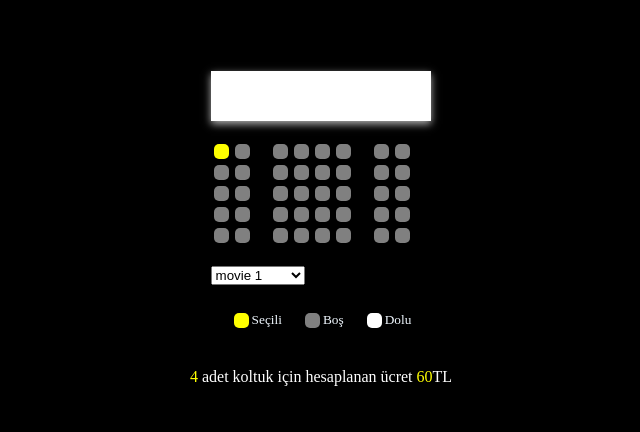
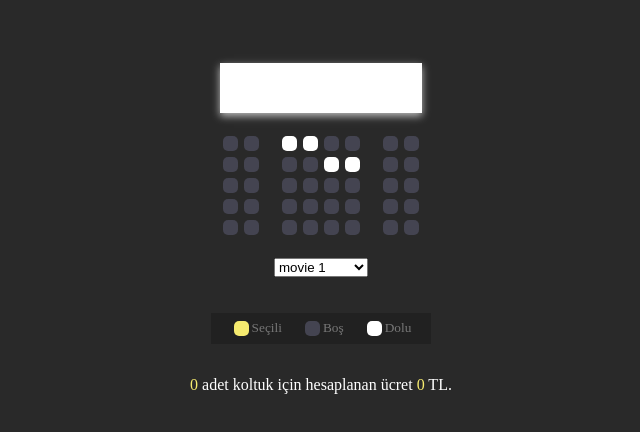
Before and after one commit to MusabAkan/Modern-Javascript, a plain HTML site: page #movie_ticket_booking_application/index.html in a window 1280 px wide. Shown: the part 174-606 px from the top of the page, without its empty margins (319-959 px from the left). Drawn offline with Linux system fonts and the light colour scheme.

Commit message:
#119221808

```diff
--- a/#movie_ticket_booking_application/index.html
+++ b/#movie_ticket_booking_application/index.html
@@ -1,22 +1,34 @@
 <!DOCTYPE html>
 <html lang="en">
 <head>
-    <meta charset="UTF-8" />
-    <meta http-equiv="X-UA-Compatible" content="IE=edge" />
-    <meta name="viewport" content="width=device-width, initial-scale=1.0" />
-    <title>Sinema Rezervasyon Uygulaması</title>
-    <link rel="stylesheet" href="style.css" />
+    <meta charset="UTF-8">
+    <meta http-equiv="X-UA-Compatible" content="IE=edge">
+    <meta name="viewport" content="width=device-width, initial-scale=1.0">
+    <link rel="stylesheet" href="style.css">
+    <title>Sinema Bilet Rezervasyon</title>
 </head>
 <body>
+
+
     <div class="container">
         <div class="screen"></div>
         <div class="row">
-        <div class="seat selected"></div>
+            <div class="seat"></div>
+            <div class="seat"></div>
+            <div class="seat reserved"></div>
+            <div class="seat reserved"></div>
             <div class="seat"></div>
             <div class="seat"></div>
             <div class="seat"></div>
             <div class="seat"></div>
+        </div>
+        <div class="row">
             <div class="seat"></div>
+            <div class="seat"></div>
+            <div class="seat"></div>
+            <div class="seat"></div>
+            <div class="seat reserved"></div>
+            <div class="seat reserved"></div>
             <div class="seat"></div>
             <div class="seat"></div>
         </div>
@@ -50,20 +62,11 @@
             <div class="seat"></div>
             <div class="seat"></div>
         </div>
-      <div class="row">
-        <div class="seat"></div>
-        <div class="seat"></div>
-        <div class="seat"></div>
-        <div class="seat"></div>
-        <div class="seat"></div>
-        <div class="seat"></div>
-        <div class="seat"></div>
-        <div class="seat"></div>
     </div>
 
     <div class="movie-list">
         <select id="movie">
-          <option disabled>Flim Seçiniz</option>
+            <option disabled>Film Seçiniz</option>
             <option value="20">movie 1</option>
             <option value="22">movie 2</option>
             <option value="25">movie 3</option>
@@ -84,9 +87,12 @@
             <small>Dolu</small>
         </li>
     </ul>
-    </div>
 
-    <p class="text"><span id="count">4</span> adet koltuk için hesaplanan ücret <span id="amount">60</span>TL</p>
+    <p class="text">
+        <span id="count">3</span> adet koltuk için hesaplanan ücret <span id="amount">60</span> TL.
+    </p>
+
+
 
     <script src="script.js"></script>
 </body>
--- a/#movie_ticket_booking_application/script.js
+++ b/#movie_ticket_booking_application/script.js
@@ -0,0 +1,70 @@
+const container = document.querySelector('.container');
+const count = document.getElementById('count');
+const amount = document.getElementById('amount');
+const select = document.getElementById('movie');
+const seats = document.querySelectorAll('.seat:not(.reserved)');
+
+getFromLocalStorage();
+calculateTotal();
+
+container.addEventListener('click', function(e) {
+   if(e.target.classList.contains('seat') && !e.target.classList.contains('reserved')) {
+       e.target.classList.toggle('selected');
+       calculateTotal()
+    }
+});
+
+select.addEventListener('change', function(e) {
+    calculateTotal();
+});
+
+function calculateTotal() {
+    const selectedSeats = container.querySelectorAll('.seat.selected');
+
+    const selectedSeatsArr = [];
+    const seatsArr = [];
+
+    selectedSeats.forEach(function(seat) {
+        selectedSeatsArr.push(seat);
+    });
+
+    seats.forEach(function(seat) {
+        seatsArr.push(seat);
+    });
+
+    // [1,3,5]
+    let selectedSeatIndexs = selectedSeatsArr.map(function(seat) {
+        return seatsArr.indexOf(seat);
+    });
+
+    let selectedSeatCount = selectedSeats.length;
+    count.innerText = selectedSeatCount;
+    amount.innerText = selectedSeatCount * select.value;
+
+    saveToLocalStorage(selectedSeatIndexs);
+}
+
+function getFromLocalStorage() {
+    const selectedSeats = JSON.parse(localStorage.getItem('selectedSeats'));
+
+    if (selectedSeats !=null && selectedSeats.length > 0) {
+        seats.forEach(function(seat, index) {
+            if (selectedSeats.indexOf(index) > -1) {
+                seat.classList.add('selected');
+            }
+        });
+    }
+
+
+
+    const selectedMovieIndex = localStorage.getItem('selectedMovieIndex');
+
+    if (selectedMovieIndex != null) {
+        select.selectedIndex = selectedMovieIndex;
+    }
+}
+
+function saveToLocalStorage(indexs) {
+    localStorage.setItem('selectedSeats', JSON.stringify(indexs));
+    localStorage.setItem('selectedMovieIndex', select.selectedIndex);
+}
--- a/#movie_ticket_booking_application/style.css
+++ b/#movie_ticket_booking_application/style.css
@@ -1,74 +1,73 @@
-body{
-    background-color: black;
+body {
+    background-color: #292929;
     display: flex;
     flex-direction: column;
     align-items: center;
     justify-content: center;
     height: 100vh;
     margin: 0;
+    color: #fff;
 }
 
-.screen{
-    background-color: white;
+.seat {
+    background-color: #444451;
+    height: 15px;
+    width: 15px;
+    margin: 3px;
+    border-radius: 5px;
+}
+
+.seat.selected {
+    background-color: #f6eb6f;
+}
+
+.seat.reserved {
+    background-color: #fff;
+}
+
+.seat:not(.reserved):hover {
+    cursor: pointer;
+    transform: scale(1.3);
+}
+
+.seat:nth-of-type(2) {
+    margin-right: 20px;
+}
+
+.seat:nth-last-of-type(3) {
+    margin-right: 20px;
+}
+
+.row {
+    display: flex;
+}
+
+.screen {
+    background-color: #fff;
     height: 50px;
     width: 100%;
     margin: 20px 0;
     box-shadow: 0 3px 8px rgba(255, 255, 255, 0.7);
 }
 
-.seat{
-    background-color: gray;
-    height: 15px;
-    width: 15px;
-    margin: 3px;
-    border-radius: 5px;
-}
-
-.seat.selected{
-    background-color: yellow;
-}
-
-.seat.reserved{
-    background-color: white;
-}
-
-.seat:nth-of-type(2){
-    margin-right: 20px;
-}
-
-.seat:nth-last-of-type(2){
-    margin-left: 20px;
-}
-
-.seat:not(.reserved):hover{
-    cursor: pointer;
-    transform: scale(1.3);
-}
-.row{
-    display: flex;
-}
-.movie-list{
+.movie-list {
     margin: 20px 0;
 }
 
-.info{
+.info {
+    background-color: rgba(0, 0, 0, 0.2);
     padding: 5px 10px;
-    color: aliceblue;
+    color: #777;
     display: flex;
-
 }
 
-.info li{
+.info li {
     display: flex;
     align-items: center;
     justify-content: center;
     margin: 0 10px;
 }
 
-.text{
-    color: white;
+p.text span {
+    color: #f6eb6f;
 }
-
-p.text span{
-    color: yellow;
-}
```
Lines whose indentation alone changed are shown as unchanged.
